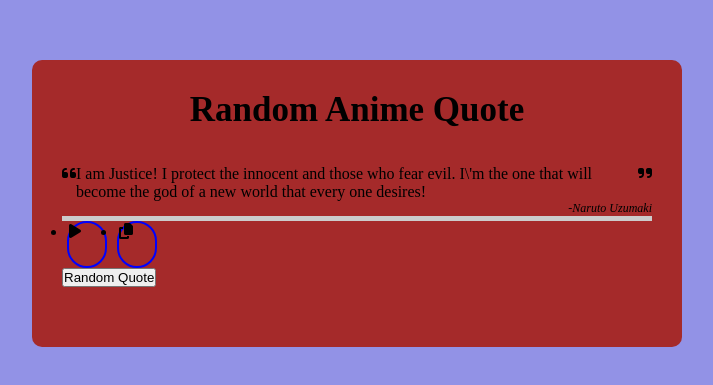
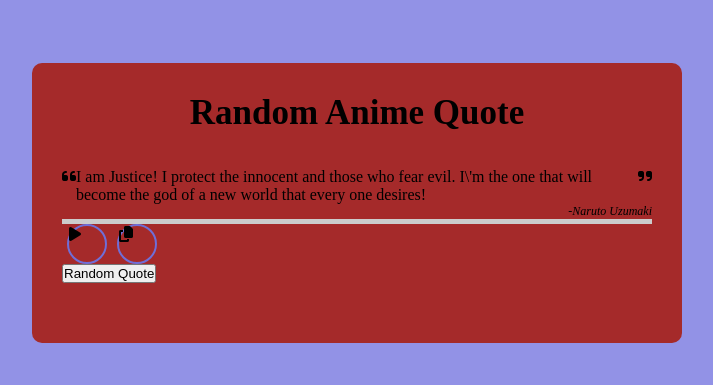
Before and after one commit to ErMuthii/Random-anime-quote-app, a plain HTML site: page index.html in a window 1280 px wide. Shown: the part 197-582 px from the top of the page, without its empty margins (283-996 px from the left). Drawn offline with Linux system fonts and the light colour scheme.

Commit message:
Style updates

```diff
--- a/style.css
+++ b/style.css
@@ -70,11 +70,14 @@ body{
 }
 
 .features ul li{
+    list-style:none ;
     margin: 0 5px;
     width:40px ;
-    height: 47px;
-    border: 2px solid blue;
-    border-radius: 30px;
+    height: 40px;
+    border: 2px solid rgb(111, 110, 215);
+    border-radius: 50%;
+    display: flex;
+
 
 
 }
```
